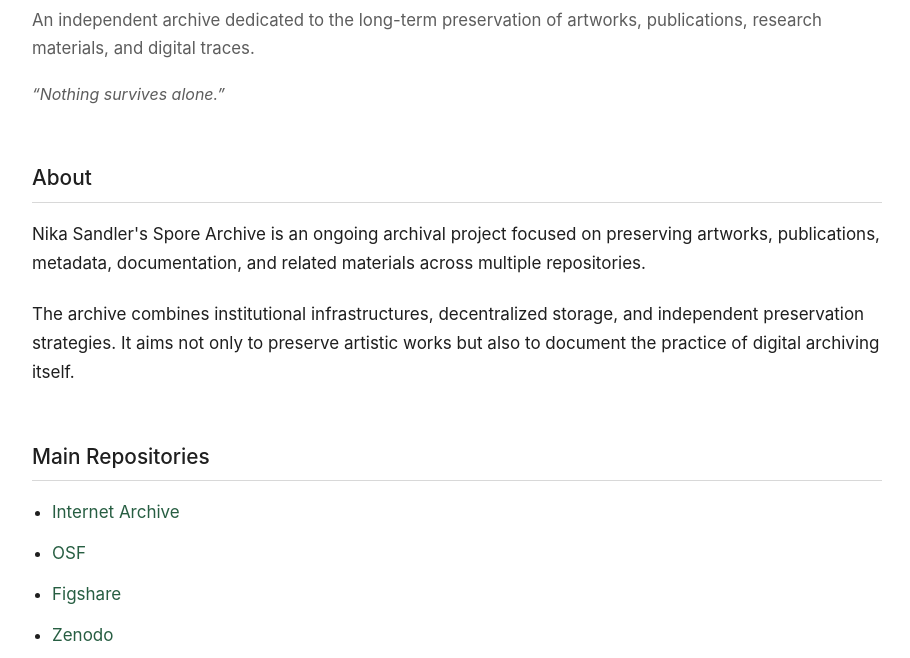
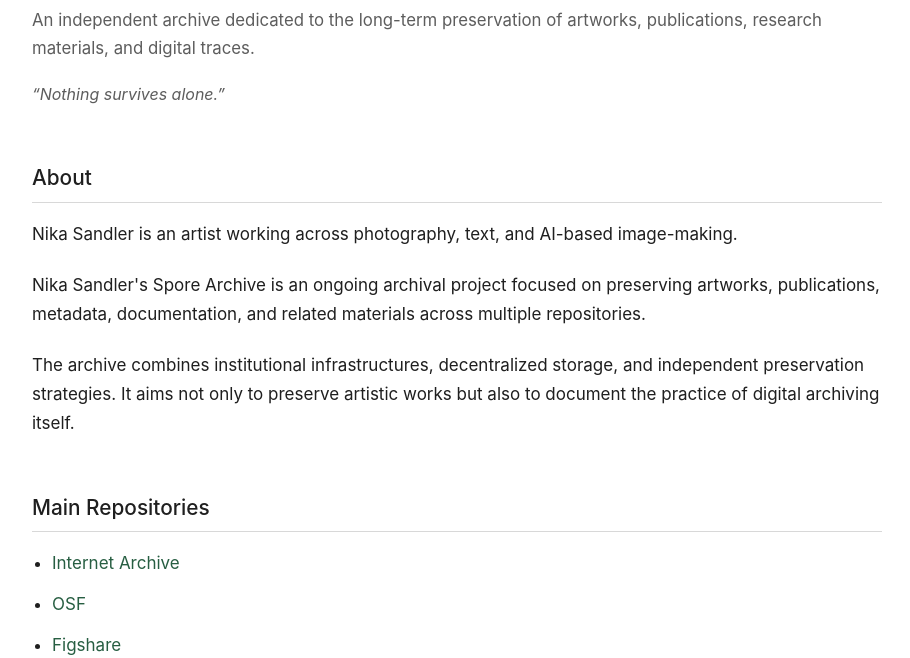
Before and after one commit to nika-sandler/nika-sandler.github.io, a plain HTML site: page index.html in a window 1280 px wide. Shown: the part 142-800 px from the top of the page, without its empty margins (183-1093 px from the left). Drawn offline with Linux system fonts and the light colour scheme.

Commit message:
Update index.html

```diff
--- a/index.html
+++ b/index.html
@@ -100,6 +100,11 @@
 </p>
 
     <h2>About</h2>
+
+    <p>
+        Nika Sandler is an artist working across photography, text,
+        and AI-based image-making.
+    </p>
 
     <p>
         Nika Sandler's Spore Archive is an ongoing archival project
```
